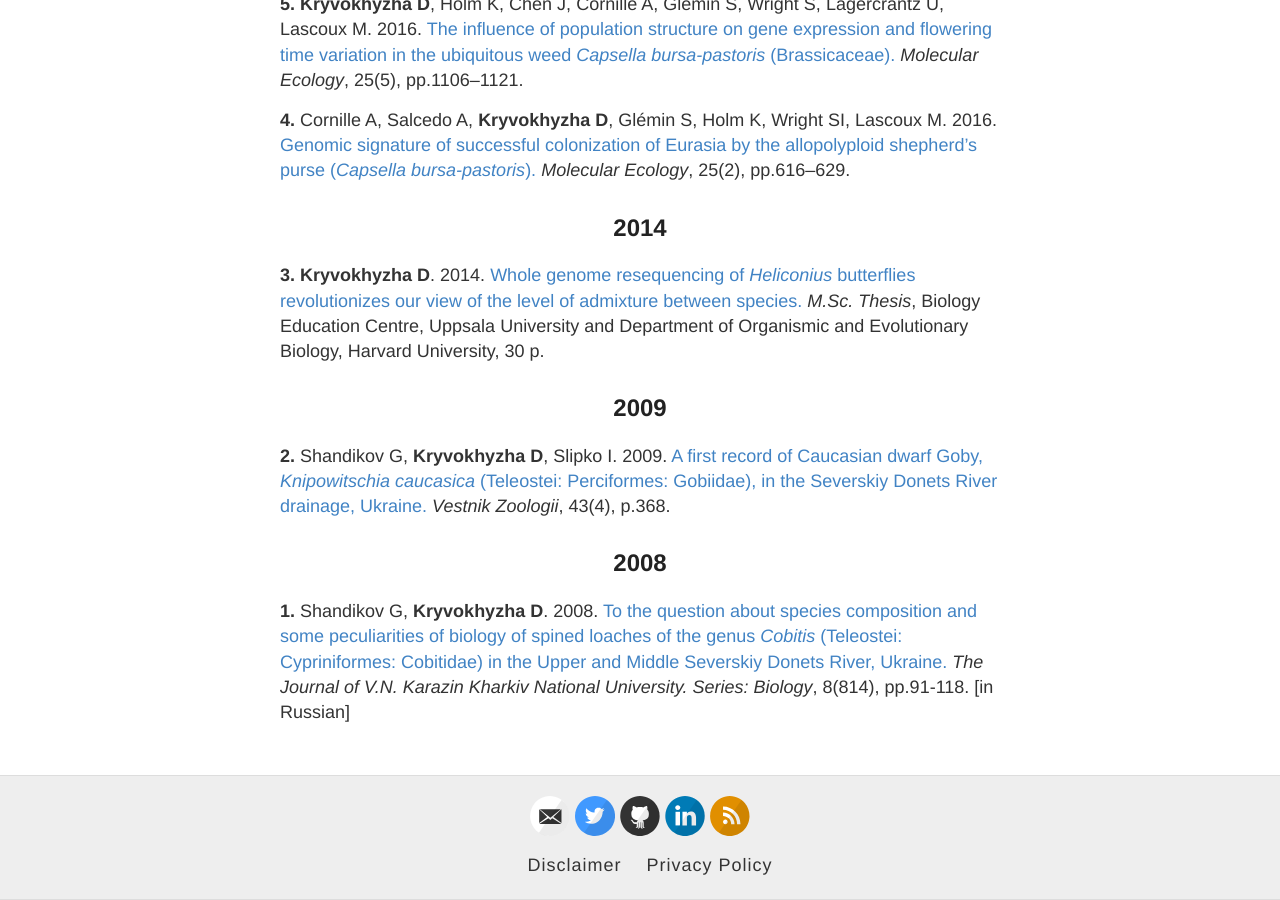
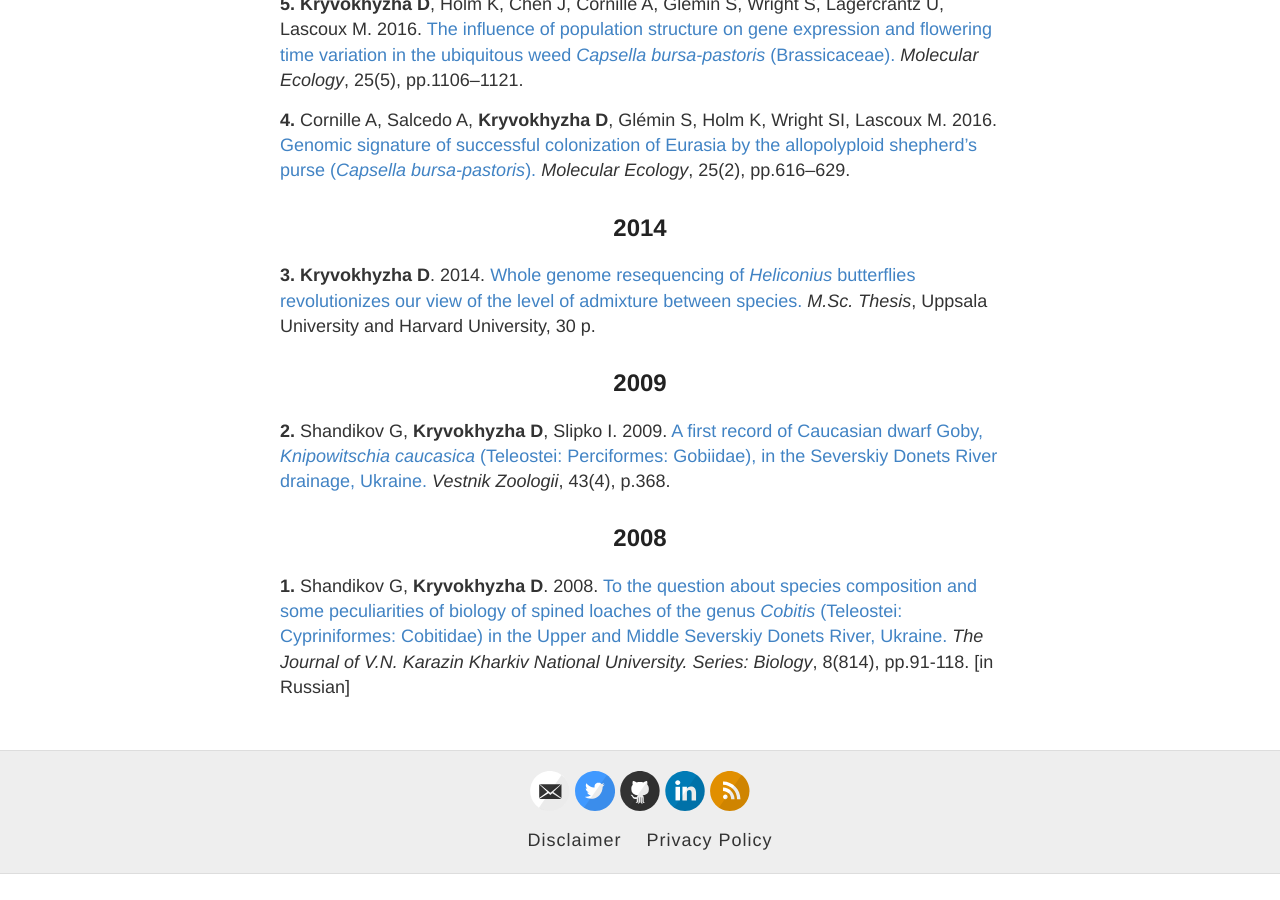
Before and after one commit to evodify/evodify.github.io, a Jekyll site: the page built from publications.md, in a window 1280 px wide and 900 px high, scrolled down 975 px. Built offline with Jekyll 4.4.1, drawn with Linux system fonts in a browser that asks for light colours; after the commit the page ends 1849 px from its top, so only the background shows below that.

Commit message:
shortened MSc thesis publisher name [publications.md]

```diff
--- a/publications.md
+++ b/publications.md
@@ -32,7 +32,7 @@ You can view this list at <a href="https://scholar.google.se/citations?user=99un
 
 ## 2014
 
-**3.** **Kryvokhyzha D**. 2014. <a href="http://urn.kb.se/resolve?urn=urn:nbn:se:uu:diva-243477" title="Uppsala University" target="_blank">Whole genome resequencing of *Heliconius* butterflies revolutionizes our view of the level of admixture between species.</a> *M.Sc. Thesis*, Biology Education Centre, Uppsala University and Department of Organismic and Evolutionary Biology, Harvard University, 30 p.
+**3.** **Kryvokhyzha D**. 2014. <a href="http://urn.kb.se/resolve?urn=urn:nbn:se:uu:diva-243477" title="Uppsala University" target="_blank">Whole genome resequencing of *Heliconius* butterflies revolutionizes our view of the level of admixture between species.</a> *M.Sc. Thesis*, Uppsala University and Harvard University, 30 p.
 
 ## 2009
 
```
